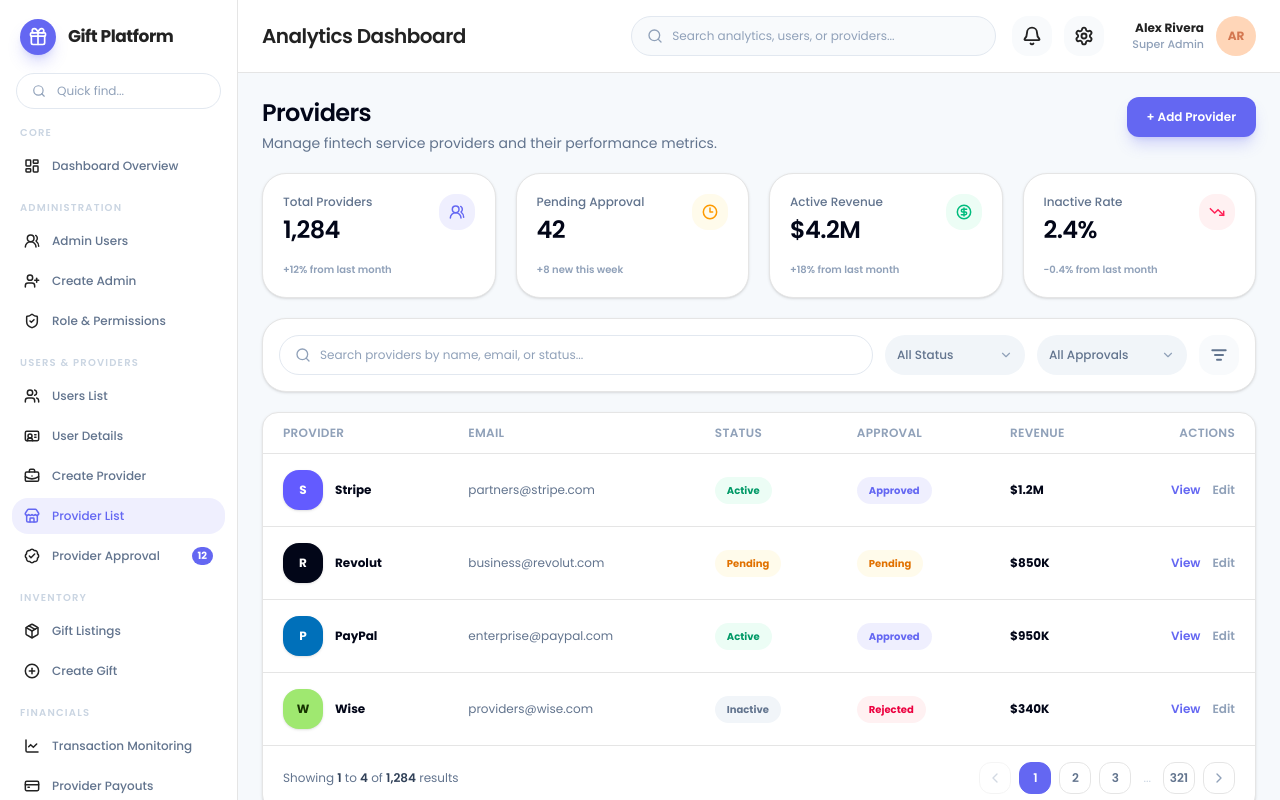
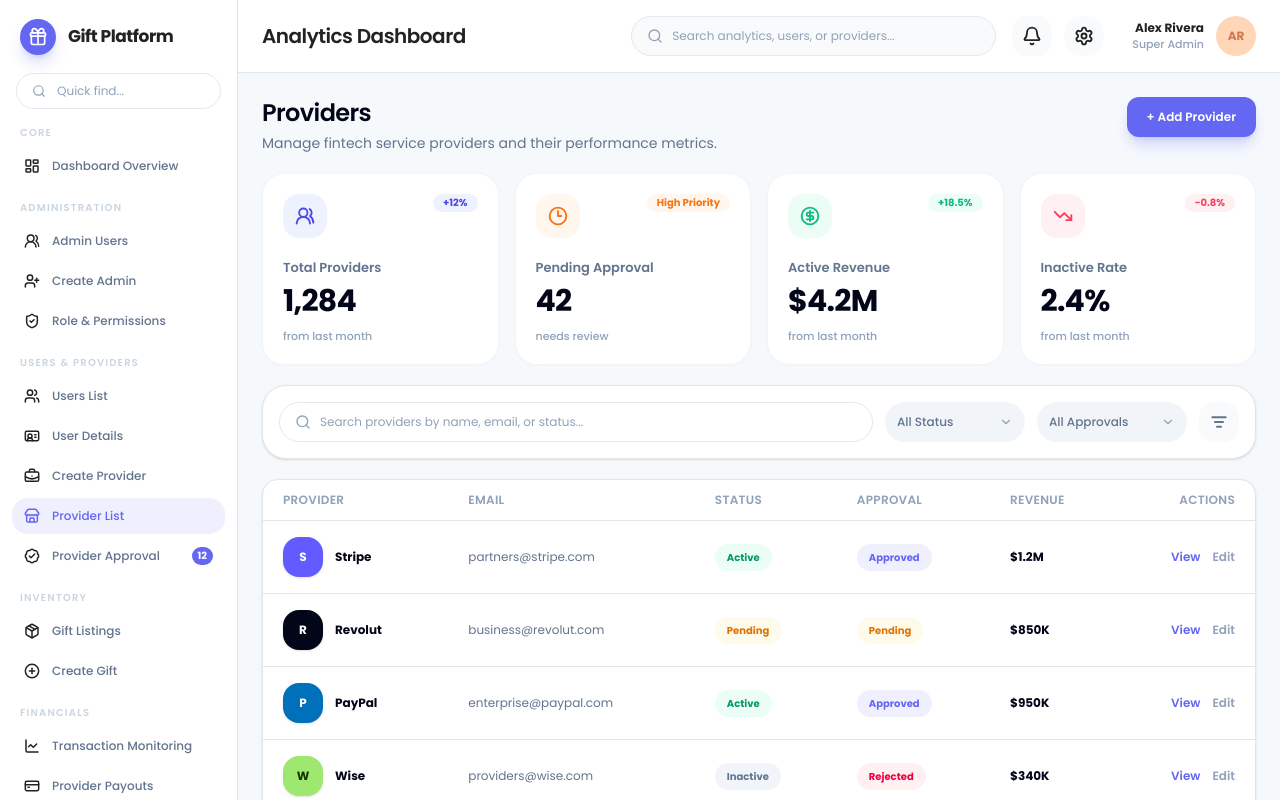
Before and after one commit to Dcodaxproducts/gift-shop, a Next.js app: page /providers in a window 1280 px wide. Shown: the top 800 px of the page. Built offline with nearby package versions, Linux system fonts and the light colour scheme.

Commit message:
Refine provider stat card design

```diff
--- a/src/components/pages/providers.tsx
+++ b/src/components/pages/providers.tsx
@@ -34,10 +34,17 @@ const statIconMap = {
 };
 
 const statToneClass = {
-  blue: "bg-primary/10 text-primary",
-  amber: "bg-amber-50 text-amber-500",
-  emerald: "bg-emerald-50 text-emerald-500",
-  rose: "bg-rose-50 text-rose-500",
+  blue: "bg-[#eef2ff] text-[#4f46e5]",
+  amber: "bg-[#fff7ed] text-[#f97316]",
+  emerald: "bg-[#ecfdf5] text-[#10b981]",
+  rose: "bg-[#fff1f2] text-[#f43f5e]",
+};
+
+const statBadgeClass = {
+  blue: "bg-[#eef2ff] text-[#4f46e5]",
+  amber: "bg-[#fff7ed] text-[#f97316]",
+  emerald: "bg-[#ecfdf5] text-[#10b981]",
+  rose: "bg-[#fff1f2] text-[#f43f5e]",
 };
 
 const providerToneClass: Record<ProviderTone, string> = {
@@ -78,23 +85,28 @@ function PillBadge({ label, className }: { label: string; className: string }) {
 
 function ProviderStats() {
   return (
-    <section className="grid gap-5 sm:grid-cols-2 xl:grid-cols-4">
+    <section className="grid gap-4 sm:grid-cols-2 xl:grid-cols-4">
       {providerStats.map((stat) => {
         const Icon = statIconMap[stat.tone];
 
         return (
-          <Card key={stat.title} className="rounded-2xl border border-border bg-white shadow-sm">
-            <CardContent className="flex items-start justify-between p-5">
-              <div>
-                <p className="text-xs font-medium text-slate-500">{stat.title}</p>
-                <p className="mt-1 text-2xl font-semibold tracking-tight text-slate-950">
+          <Card key={stat.title} className="rounded-[22px] border border-slate-100 bg-white shadow-sm shadow-slate-100/80">
+            <CardContent className="p-5">
+              <div className="flex items-start justify-between gap-4">
+                <div className={cn("flex size-11 items-center justify-center rounded-2xl", statToneClass[stat.tone])}>
+                  <Icon className="size-5" strokeWidth={2.25} />
+                </div>
+                <span className={cn("rounded-full px-2.5 py-1 text-[10px] font-black leading-none", statBadgeClass[stat.tone])}>
+                  {stat.change}
+                </span>
+              </div>
+              <div className="mt-5">
+                <p className="text-[13px] font-semibold text-slate-500">{stat.title}</p>
+                <p className="mt-2 text-[30px] font-black leading-none tracking-tight text-slate-950">
                   {stat.value}
                 </p>
-                <p className="mt-4 text-[10px] font-semibold text-slate-400">{stat.change}</p>
+                <p className="mt-3 text-[11px] font-medium text-slate-400">{stat.helper}</p>
               </div>
-              <span className={cn("flex size-9 items-center justify-center rounded-2xl", statToneClass[stat.tone])}>
-                <Icon className="size-4" strokeWidth={2.25} />
-              </span>
             </CardContent>
           </Card>
         );
--- a/src/constants/providers.ts
+++ b/src/constants/providers.ts
@@ -15,25 +15,29 @@ export const providerStats = [
   {
     title: "Total Providers",
     value: "1,284",
-    change: "+12% from last month",
+    change: "+12%",
+    helper: "from last month",
     tone: "blue",
   },
   {
     title: "Pending Approval",
     value: "42",
-    change: "+8 new this week",
+    change: "High Priority",
+    helper: "needs review",
     tone: "amber",
   },
   {
     title: "Active Revenue",
     value: "$4.2M",
-    change: "+18% from last month",
+    change: "+18.5%",
+    helper: "from last month",
     tone: "emerald",
   },
   {
     title: "Inactive Rate",
     value: "2.4%",
-    change: "-0.4% from last month",
+    change: "-0.8%",
+    helper: "from last month",
     tone: "rose",
   },
 ] as const;
```
